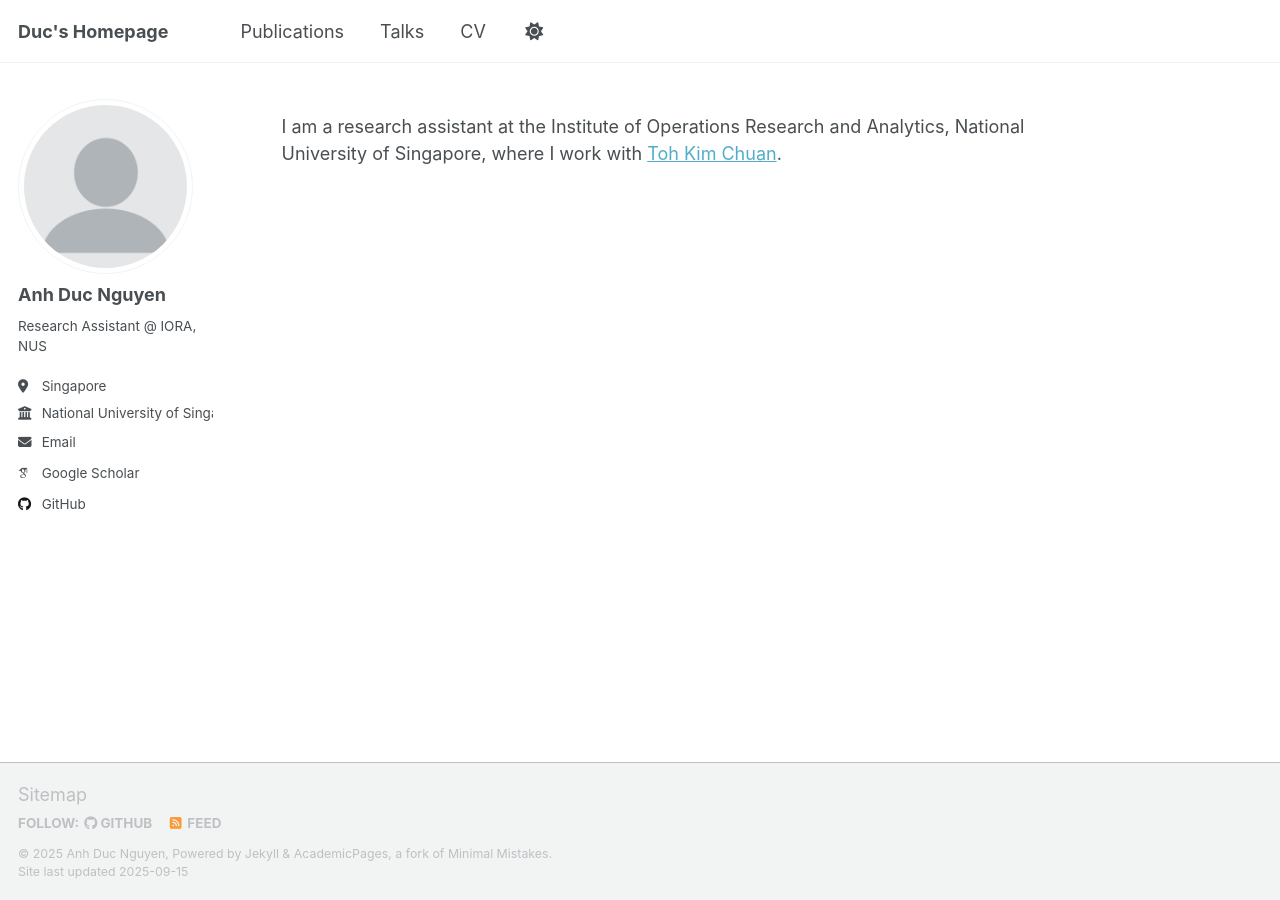
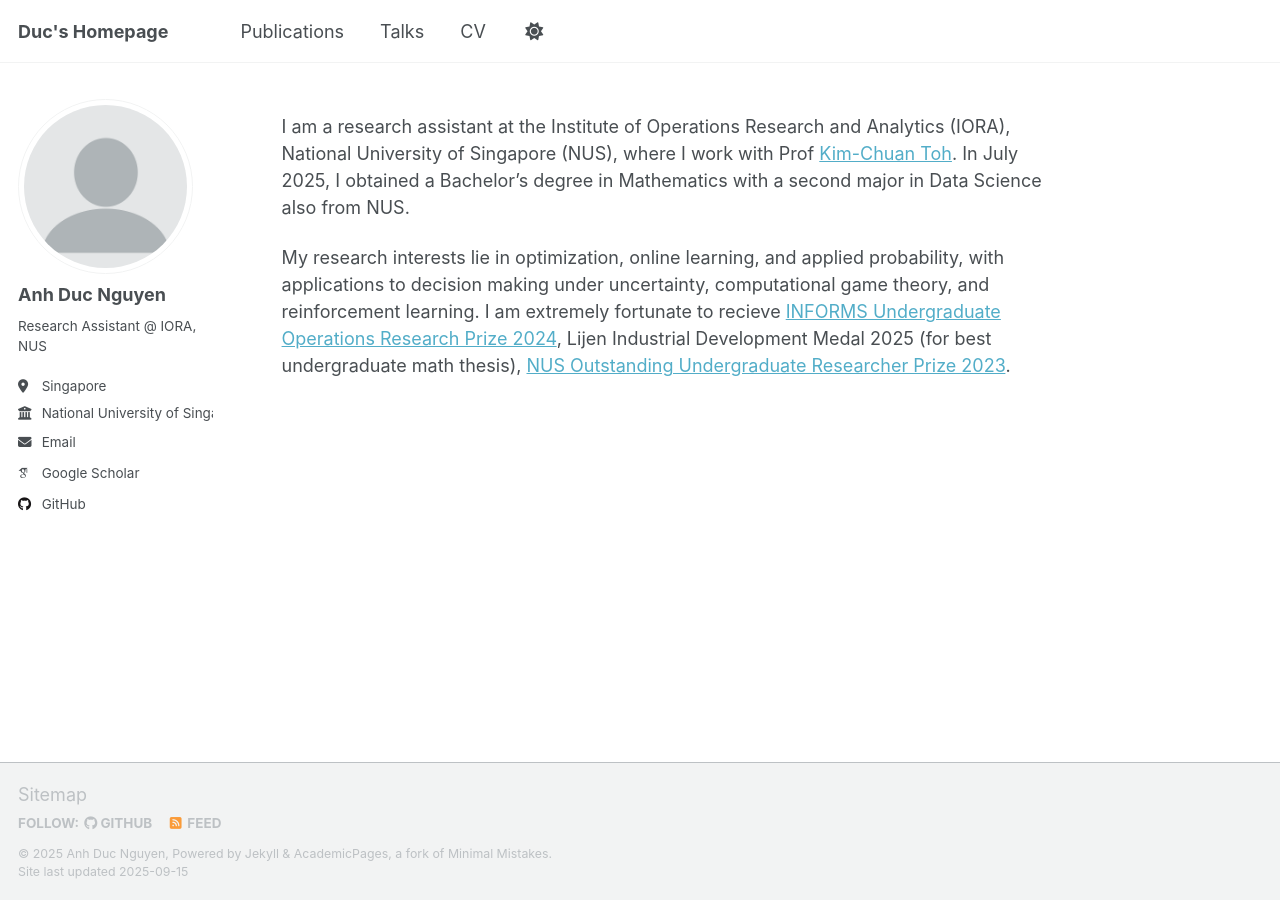
Before and after one commit to ducna271/ducna271.github.io, a Jekyll site: the page built from _pages/about.md, in a window 1280 px wide. Built offline with Jekyll 4.4.1, drawn with Linux system fonts in a browser that asks for light colours; some web fonts are replaced; a script that is not in the unit is left out.

Commit message:
Update about.md

```diff
--- a/_pages/about.md
+++ b/_pages/about.md
@@ -6,4 +6,6 @@ redirect_from:
   - /about/
   - /about.html
 ---
-I am a research assistant at the Institute of Operations Research and Analytics, National University of Singapore, where I work with [Toh Kim Chuan](https://blog.nus.edu.sg/mattohkc/).
+I am a research assistant at the Institute of Operations Research and Analytics (IORA), National University of Singapore (NUS), where I work with Prof [Kim-Chuan Toh](https://blog.nus.edu.sg/mattohkc/). In July 2025, I obtained a Bachelor’s degree in Mathematics with a second major in Data Science also from NUS.
+
+My research interests lie in optimization, online learning, and applied probability, with applications to decision making under uncertainty, computational game theory, and reinforcement learning. I am extremely fortunate to recieve [INFORMS Undergraduate Operations Research Prize 2024](https://www.informs.org/Recognizing-Excellence/INFORMS-Prizes/Undergraduate-Operations-Research-Prize), Lijen Industrial Development Medal 2025 (for best undergraduate math thesis), [NUS Outstanding Undergraduate Researcher Prize 2023](https://www.science.nus.edu.sg/undergraduates/undergraduate-research/outstanding-undergraduate-researcher-prize/).
```
